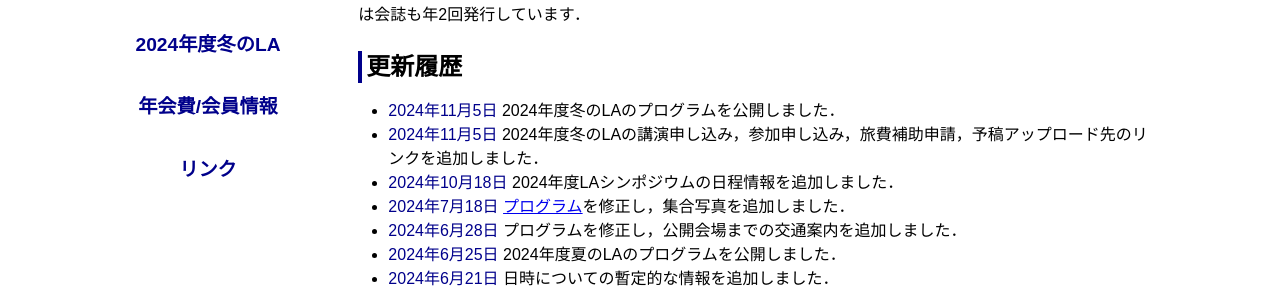
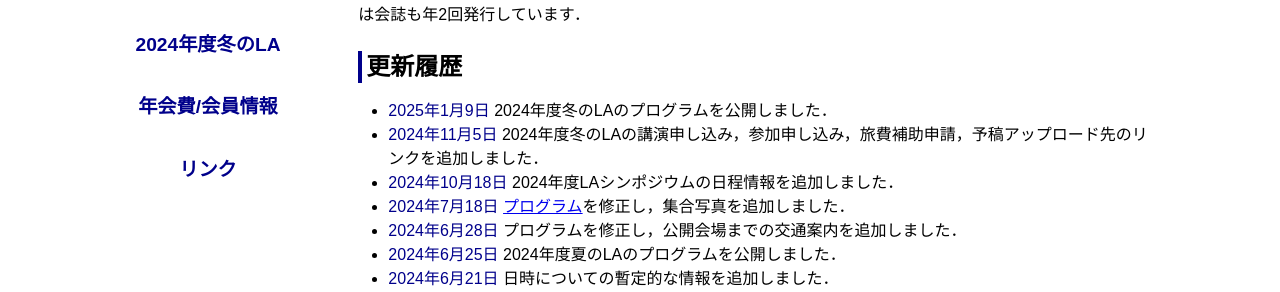
Before and after one commit to ytamura12/la-symposium_test.github.io, a Jekyll site: the page built from index.md, in a window 1280 px wide. Shown: the part 187-479 px from the top of the page. Built offline with Jekyll 4.4.1, drawn with Linux system fonts in a browser that asks for light colours.

Commit message:
Update news.md

```diff
--- a/_includes/news.md
+++ b/_includes/news.md
@@ -1,6 +1,6 @@
 更新履歴
 --------
-* <span class="date">2024年11月5日</span> 2024年度冬のLAのプログラムを公開しました．
+* <span class="date">2025年1月9日</span> 2024年度冬のLAのプログラムを公開しました．
 * <span class="date">2024年11月5日</span> 2024年度冬のLAの講演申し込み，参加申し込み，旅費補助申請，予稿アップロード先のリンクを追加しました．
 * <span class="date">2024年10月18日</span> 2024年度LAシンポジウムの日程情報を追加しました．
 * <span class="date">2024年7月18日</span> [プログラム](./2024/la2024s_program_v3.pdf)を修正し，集合写真を追加しました．
```
